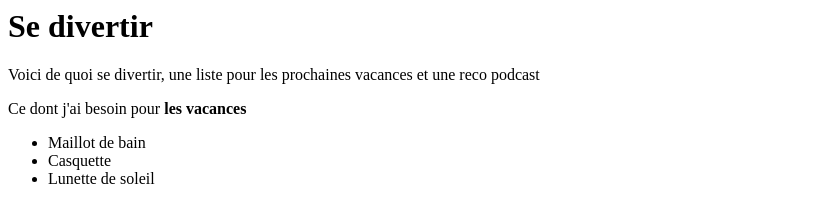
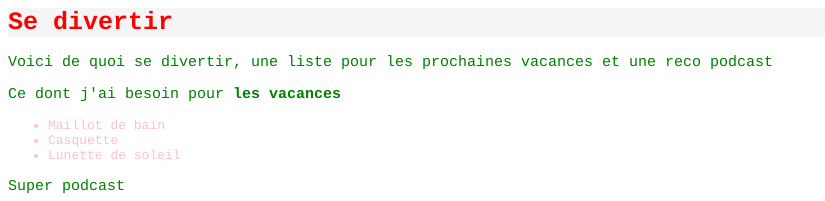
Before and after one commit to sarahgaye/CodeSG, a plain HTML site: page index.html in a window 1280 px wide. Shown: the top 201 px of the page, without its empty margins (0-825 px from the left). Drawn offline with Linux system fonts and the light colour scheme.

Commit message:
Cours n2

```diff
--- a/index.html
+++ b/index.html
@@ -2,7 +2,8 @@
 
 <head>
 	<title>Vacancesss</title>
-
+	<meta charset="utf-8">
+	<link rel="stylesheet" type="text/css" href="main.css">
 	<script type="text/javascript">
 		alert("Good mood required")
 	</script>
--- /dev/null
+++ b/main.css
@@ -0,0 +1,18 @@
+h1{
+  background: rgb(245,245,245);
+	color:red;
+	font-family: Courier;
+	font-size: 25px;
+}
+p{
+  color: green;
+  font-size: 15px;
+  font-family: Courier;
+}
+
+ul{
+  font-family: Courier;
+  color: pink;
+  font-weight: lighter;
+  font-size: 13px;
+}
```
